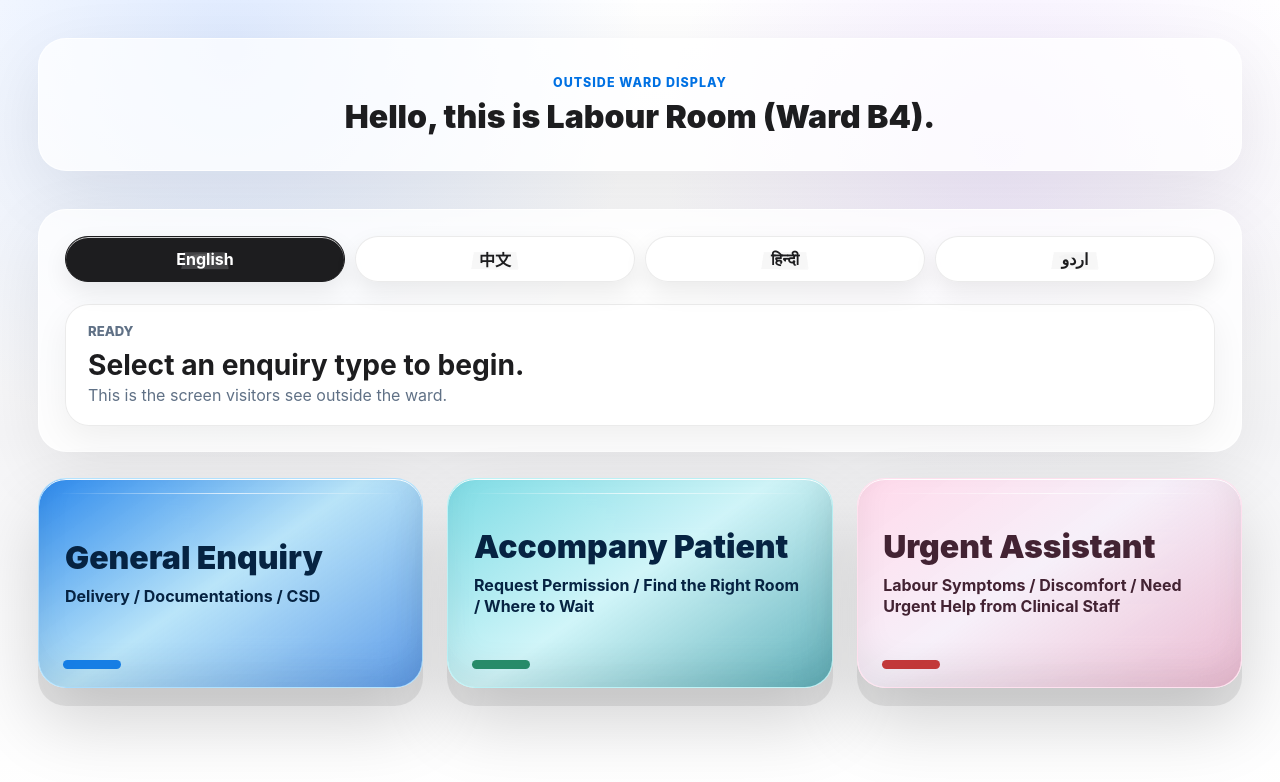
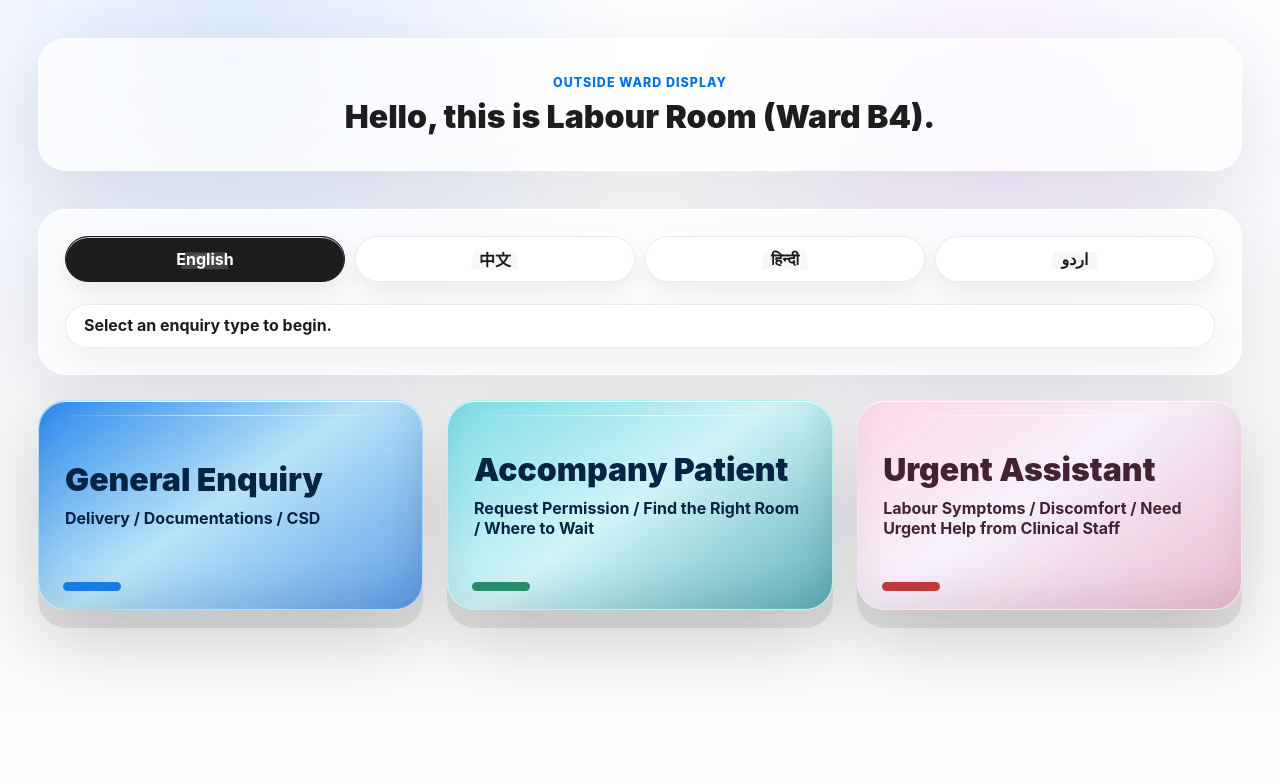
Before and after one commit to ninabun/smart-reception, a Next.js app: page /outside in a window 1280 px wide. Shown: the top 782 px of the page. Built offline with nearby package versions, Linux system fonts and the light colour scheme.

Commit message:
Compact outside ready prompt

```diff
--- a/app/globals.css
+++ b/app/globals.css
@@ -1498,6 +1498,24 @@ h3 {
   width: 100%;
 }
 
+.outside-display .visitor-confirmation.empty {
+  align-items: center;
+  display: flex;
+  min-height: 44px;
+  padding: 10px 18px;
+}
+
+.outside-display .visitor-confirmation.empty span,
+.outside-display .visitor-confirmation.empty p {
+  display: none;
+}
+
+.outside-display .visitor-confirmation.empty strong {
+  font-size: 1rem;
+  line-height: 1.2;
+  margin: 0;
+}
+
 .ward-display {
   min-height: 100svh;
   padding: clamp(14px, 2vw, 24px);
```
